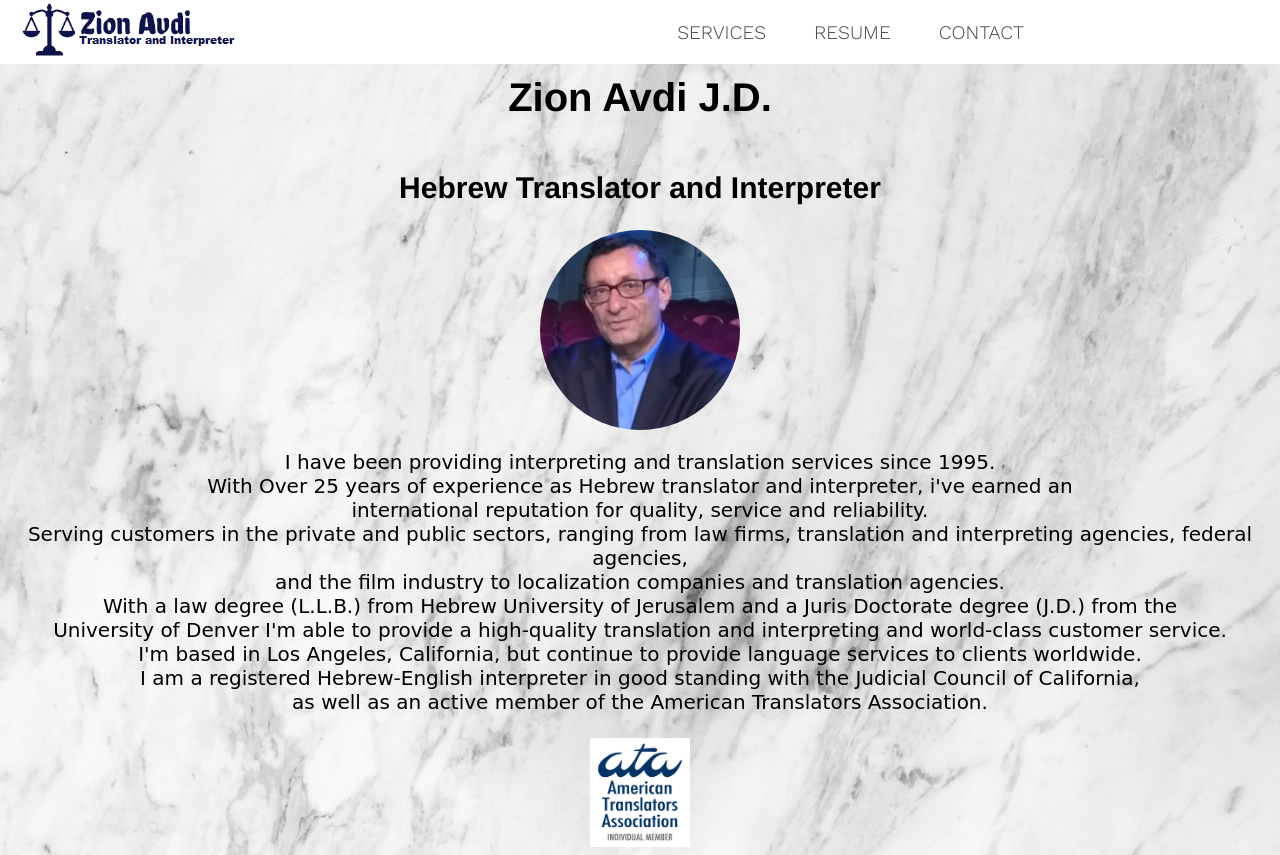
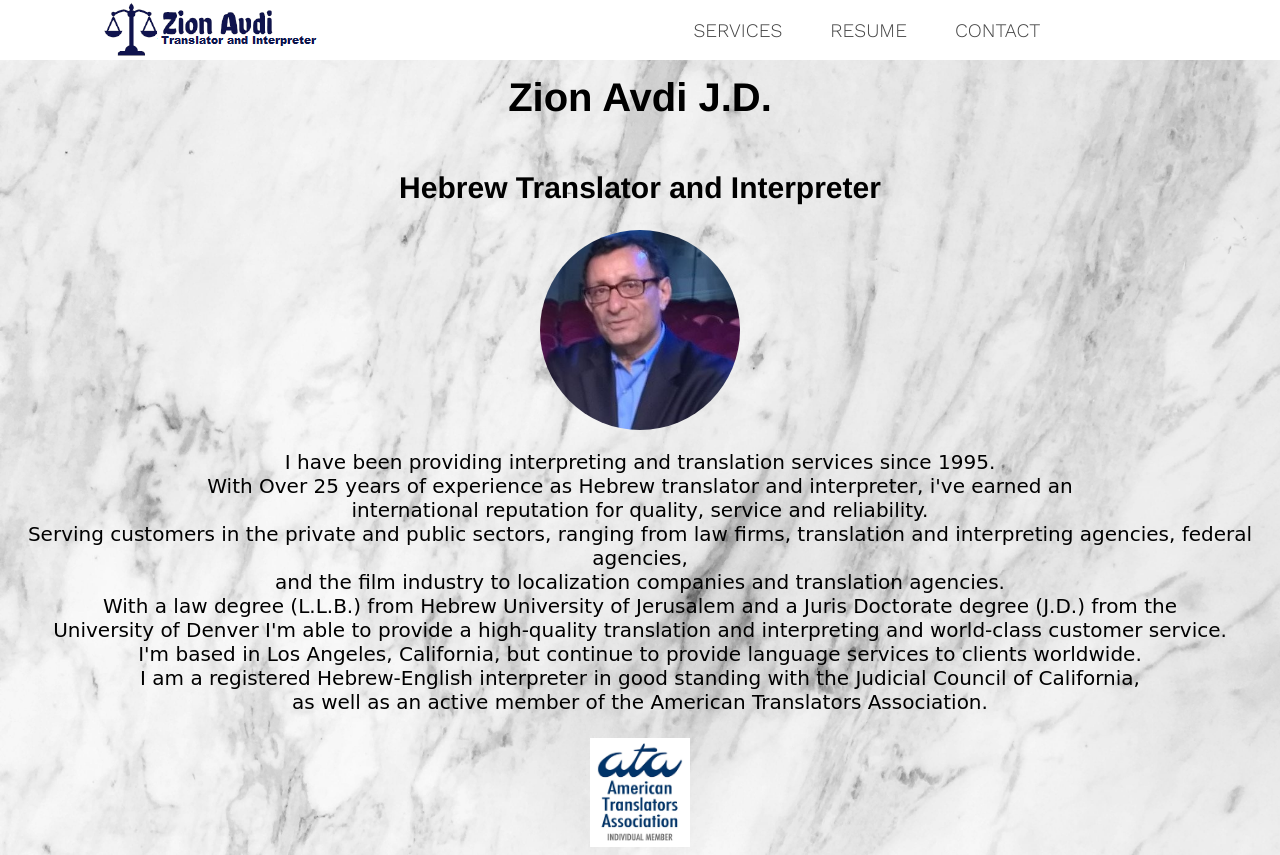
Before and after one commit to brob/zion-web, a plain HTML site: page zion/index.html in a window 1280 px wide. Shown: the top 855 px of the page. Drawn offline with nearby package versions, Linux system fonts and the light colour scheme.

Commit message:
Add files via upload

```diff
--- a/zion/style.css
+++ b/zion/style.css
@@ -1,20 +1,16 @@
 @import url('https://fonts.googleapis.com/css?family=Work+Sans:300,600');
-
 :root {
   --background:  rgb(255, 255, 255);;
 }
-
 *, *::before, *::after {
   box-sizing: border-box;
 }
-
 body {
-	margin: 0;
-	background: #222;
-	font-family: 'Work Sans', sans-serif;
-	font-weight: 400;
+    margin: 0;
+    background: #222;
+    font-family: 'Work Sans', sans-serif;
+    font-weight: 400;
 }
-
 .content {
   height: 200vh;
   background-image: url(//unsplash.it/1000/1000);
@@ -24,27 +20,23 @@ body {
   display: grid;
   place-items: center;
 }
-
 /* navigation styles start here */
-
 header {
   background: var(--background);
+  background: #fff; /* for ie*/
   text-align: center;
   position: fixed;
   z-index: 999;
   width: 100%;
 }
-
 .nav-toggle {
   position: absolute !important;
   top: -9999px !important;
   left: -9999px !important;
 }
-
 .nav-toggle:focus ~ .nav-toggle-label {
   outline: 3px solid rgba(lightblue, .75);
 }
-
 .nav-toggle-label {
   position: absolute;
   top: 0;
@@ -54,7 +46,6 @@ header {
   display: flex;
   align-items: center;
 }
-
 .nav-toggle-label span,
 .nav-toggle-label span::before,
 .nav-toggle-label span::after {
@@ -65,21 +56,17 @@ header {
   border-radius: 2px;
   position: relative;
 }
-
 .nav-toggle-label span::before,
 .nav-toggle-label span::after {
   content: '';
   position: absolute;
 }
-
 .nav-toggle-label span::before {
   bottom: 7px;
 }
-
 .nav-toggle-label span::after {
   top: 7px;
 }
-
 nav {
   position: absolute;
   text-align: left;
@@ -91,18 +78,15 @@ nav {
   transform-origin: top;
   transition: transform 400ms ease-in-out;
 }
-
 nav ul {
   margin: 0;
   padding: 0;
   list-style: none;
 }
-
 nav li {
   margin-bottom: 1em;
   margin-left: 1em;
 }
-
 nav a {
   color: #444;
   text-decoration: none;
@@ -111,15 +95,12 @@ nav a {
   opacity: 0;
   transition: opacity 150ms ease-in-out;
 }
-
 nav a:hover {
   color: #000;
 }
-
 .nav-toggle:checked ~ nav {
   transform: scale(1,1);
 }
-
 .nav-toggle:checked ~ nav a {
   opacity: 1;
   transition: opacity 250ms ease-in-out 250ms;
@@ -145,7 +126,6 @@ nav a:hover {
 }
 .about,li{
   text-align: center;
-
 }
 .about{
   font-family:  Poppins,Helvetica,Arial,Lucida,sans-serif;
@@ -160,7 +140,6 @@ nav a:hover {
   .nav-toggle-label {
     display: none;
   }
-
   header {
     display: grid;
     grid-template-columns: 1fr auto minmax(600px, 3fr) 1fr;
@@ -168,10 +147,12 @@ nav a:hover {
 
   .logo {
     grid-column: 2 / 3;
+    float:left;
+    margin-left: 100px;
   }
 
   nav {
-    // all: unset; /* this causes issues with Edge, since it's unsupported */
+     all: unset; /* this causes issues with Edge, since it's unsupported */
 
     /*  Edge support */
     position: relative;
@@ -220,15 +201,11 @@ nav a:hover {
     transform: scale(1,1);
   }
 
-
-
-
 .about{
     background-image:url("images/about_bkg.jpg");
     background-repeat: no-repeat;
     background-size: cover;
 }
-
 .about,h2,h1{
   display: grid;
   place-items: center;
```
